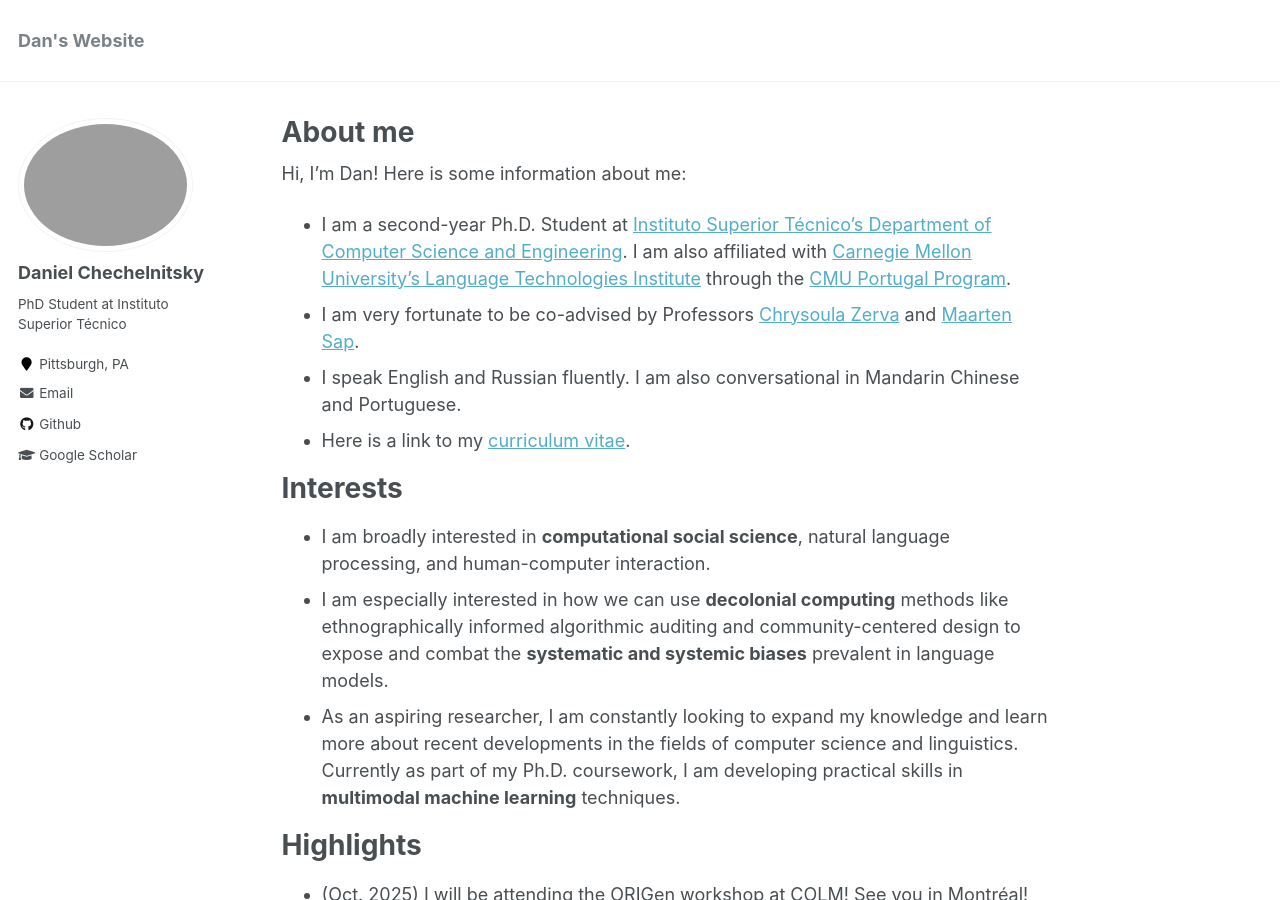
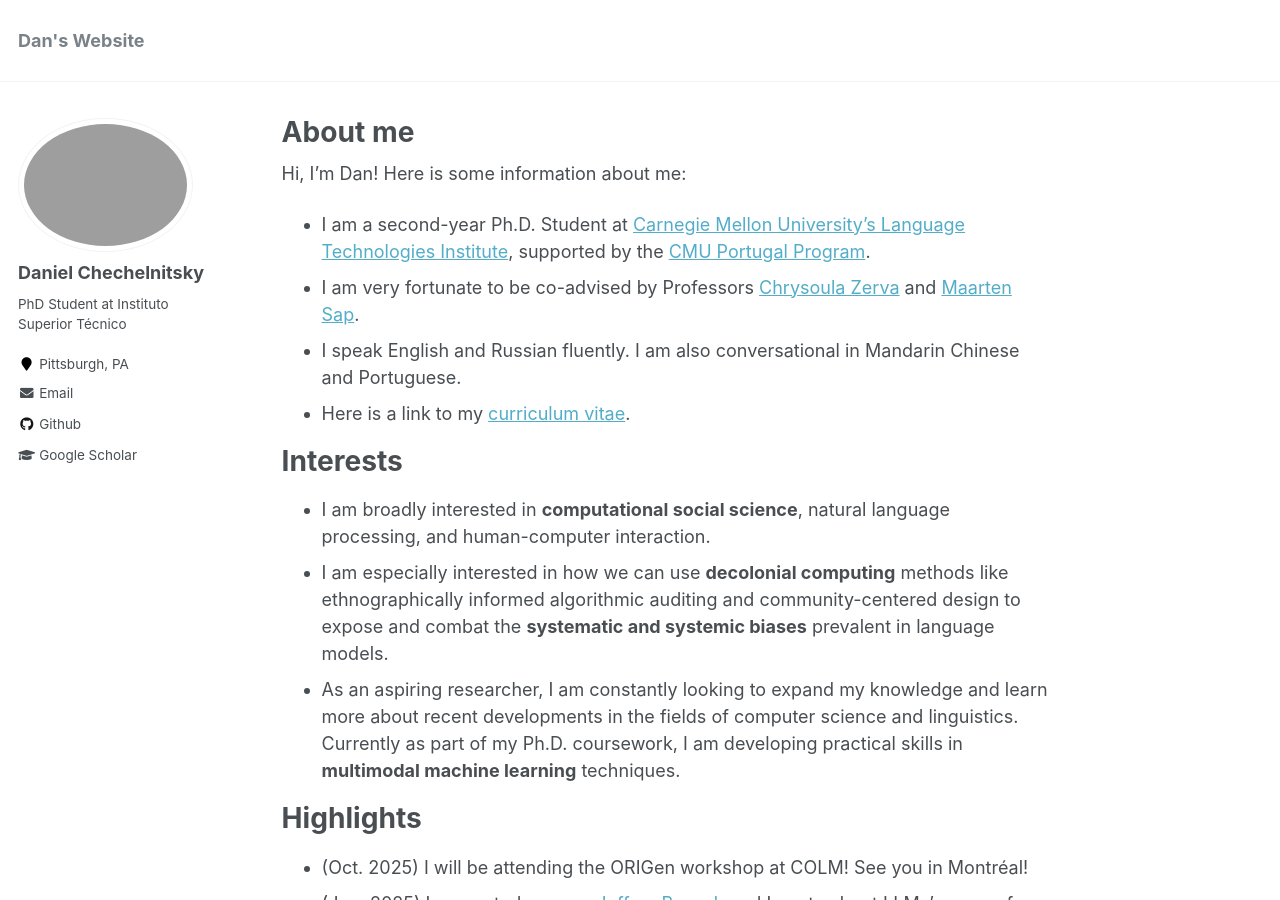
Before and after one commit to chechelnitskd/chechelnitskd.github.io, a Jekyll site: the page built from _pages/about.md, in a window 1280 px wide and 900 px high. Built offline with Jekyll 4.4.1, drawn with Linux system fonts in a browser that asks for light colours.

Commit message:
Update about.md

```diff
--- a/_pages/about.md
+++ b/_pages/about.md
@@ -9,7 +9,7 @@ redirect_from:
 ---
 
 Hi, I'm Dan! Here is some information about me:
-- I am a second-year Ph.D. Student at [Instituto Superior Técnico's Department of Computer Science and Engineering](https://dei.tecnico.ulisboa.pt/). I am also affiliated with [Carnegie Mellon University's Language Technologies Institute](https://www.lti.cs.cmu.edu/) through the [CMU Portugal Program](https://cmuportugal.org/).
+- I am a second-year Ph.D. Student at [Carnegie Mellon University's Language Technologies Institute](https://www.lti.cs.cmu.edu/), supported by the [CMU Portugal Program](https://cmuportugal.org/).
 - I am very fortunate to be co-advised by Professors [Chrysoula Zerva](https://scholar.google.com/citations?user=S5NGkFsAAAAJ&hl=en&oi=ao) and [Maarten Sap](https://maartensap.com/).
 - I speak English and Russian fluently. I am also conversational in Mandarin Chinese and Portuguese.
 - Here is a link to my [curriculum vitae](https://chechelnitskd.github.io/Chechelnitsky_CV_2024.pdf).
```
